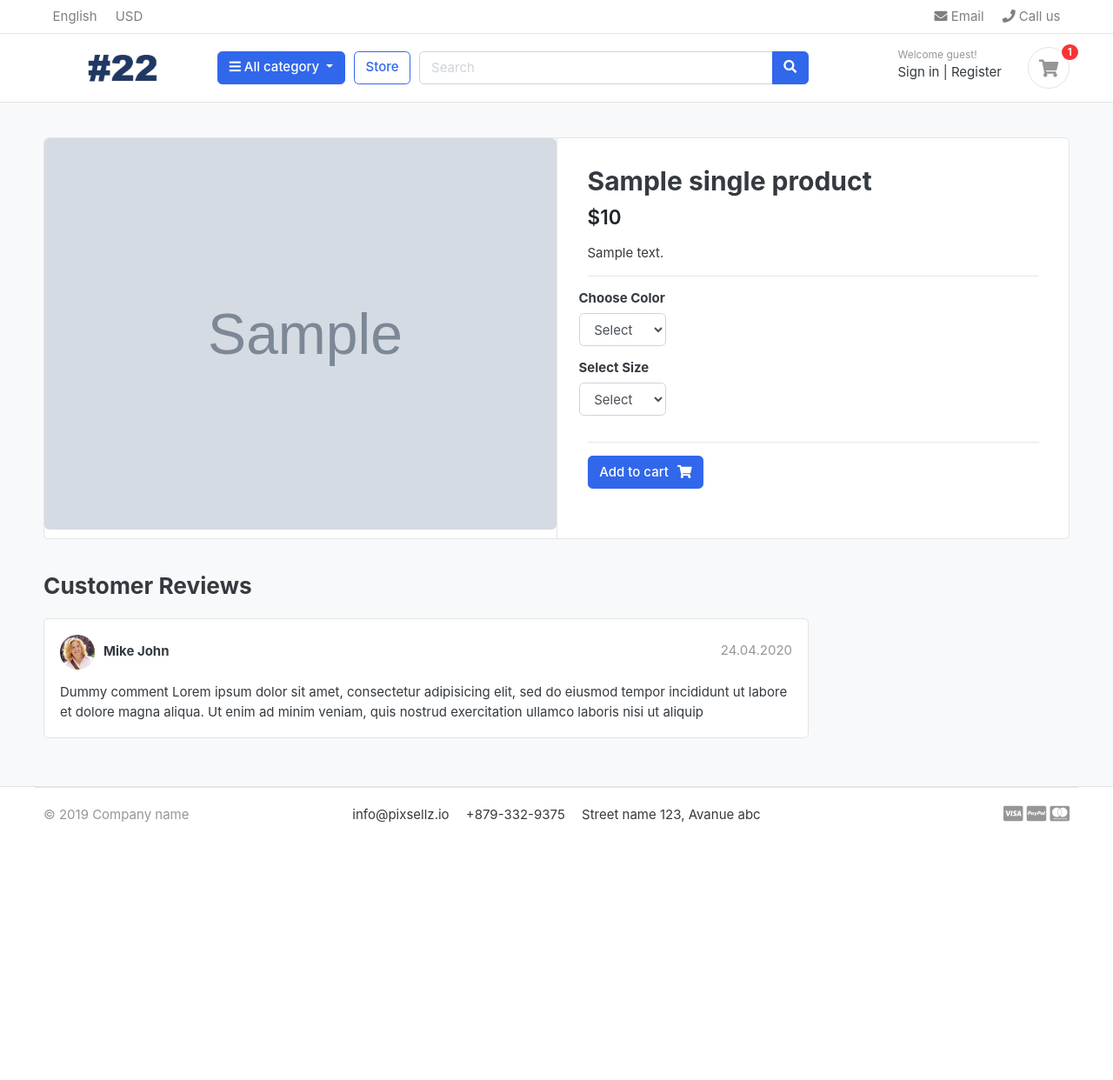
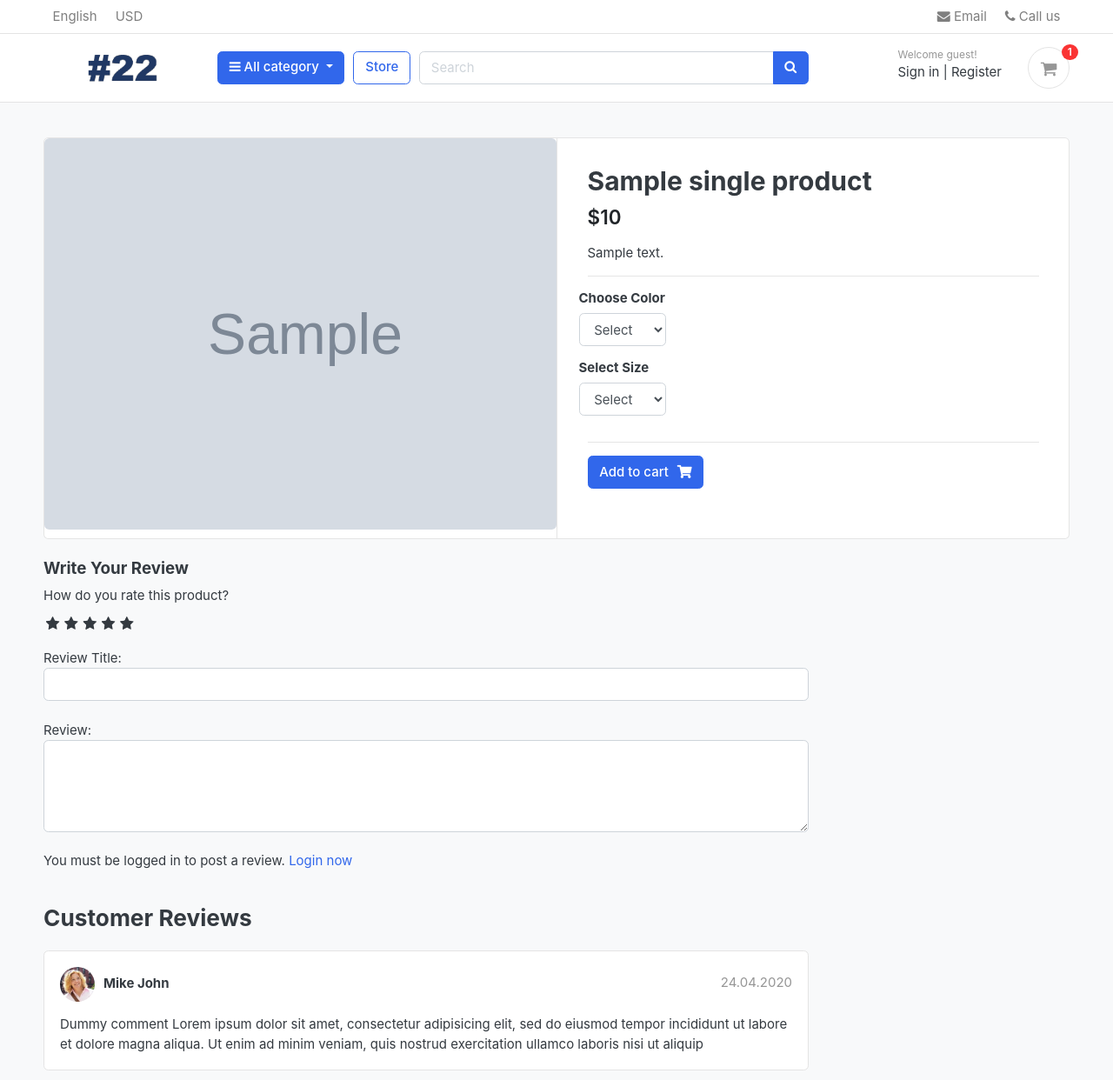
Before and after one commit to AbrahamYu/django-cart, a Django app: template templates/store/product_detail.html in a window 1280 px wide. Shown: the top 1242 px of the page at 87% size. Before the commit the page ends 946 px from the top, so only its background shows below. Run offline with Django 3.2, Linux system fonts and the light colour scheme; the template is opened without the code that fills it: most values are stand-ins (such as "Sample title", 1, 10 or a date in 2020); grey boxes marked "Sample" are stand-in pictures; some libraries are stand-ins or nearby versions; some web fonts are replaced.

Commit message:
multiple questions

```diff
--- a/accounts/views.py
+++ b/accounts/views.py
@@ -109,7 +109,6 @@ def login(request):
                             for item in cart_item:
                                 item.user = user
                                 item.save()
-
             except:
                 pass
 
@@ -118,9 +117,11 @@ def login(request):
             url = request.META.get('HTTP_REFERER')
             try:
                 query = requests.utils.urlparse(url).query
+                print("query",query)
                 params = dict(x.split('=') for x in query.split('&'))
                 if 'next' in params:
                     nextPage = params['next']
+                    print("try : next")
                     return redirect(nextPage)
 
             except :
@@ -128,6 +129,7 @@ def login(request):
         else:
             messages.error(request, 'Invalid login creadentials')
             return redirect('login')
+
     return render(request, 'accounts/login.html')
 
 @login_required(login_url = 'login')
--- /dev/null
+++ b/shop22/static/css/custom.css
@@ -0,0 +1,42 @@
+/* Hide Radio button*/
+.rate > input{
+    display: none;
+}
+
+.rate{
+    display: inline-block;
+    border: 0;
+}
+
+.rate > label{
+    float: right;
+}
+
+/* showing the stars*/
+.rate > label::before{
+    display: inline-block;
+    font-size: 1.1rem;
+    font-family: FontAwesome;
+    content: "\f005";
+    margin: 0;
+    padding: 0.3rem .2rem;
+    cursor: pointer;
+}
+
+/* Half star */
+.rate .half:before{
+    content: "\f089";
+    position: absolute;
+    padding-right: 0;
+}
+
+/* Click and hover */
+input:checked ~ label, label:hover ~ label{
+    color: #ffb503;
+}
+
+/* hover highrlight */
+input:checked + label:hover, input:checked ~ label:hover, input:checked ~ label:hover ~ label,
+label:hover ~ input:checked ~ label{
+    color: #cc9000;
+}
--- a/store/admin.py
+++ b/store/admin.py
@@ -1,5 +1,5 @@
 from django.contrib import admin
-from .models import Product, Variation
+from .models import Product, Variation, ReviewRating
 
 # Register your models here.
 
@@ -14,3 +14,4 @@ class VariationAdmin(admin.ModelAdmin):
 
 admin.site.register(Product, ProductAdmin)
 admin.site.register(Variation, VariationAdmin)
+admin.site.register(ReviewRating)
--- a/store/urls.py
+++ b/store/urls.py
@@ -6,5 +6,6 @@ urlpatterns = [
     path('category/<slug:category_slug>/', views.store, name='prodoct_by_category'),
     path('category/<slug:category_slug>/<slug:product_slug>/', views.product_detail, name='product_detail'),
     path('search/', views.search, name='search'),
+    path('submit_review/<int:product_id>/', views.submit_review, name='submit_review'),
 
 ]
--- a/templates/base.html
+++ b/templates/base.html
@@ -24,6 +24,10 @@
 <!-- custom style -->
 <link href="{% static 'css/ui.css' %}" rel="stylesheet" type="text/css"/>
 <link href="{% static 'css/responsive.css' %}" rel="stylesheet" media="only screen and (max-width: 1200px)" />
+
+<!--Review style-->
+<link href="{% static 'css/custom.css' %}" rel="stylesheet" type="text/css"/>
+<link rel="stylesheet" href="https://cdnjs.cloudflare.com/ajax/libs/font-awesome/4.7.0/css/font-awesome.min.css">
 
 <!-- custom javascript -->
 <script src="{% static 'js/script.js' %}" type="text/javascript"></script>
--- a/templates/store/product_detail.html
+++ b/templates/store/product_detail.html
@@ -1,4 +1,6 @@
-{% extends 'base.html' %} {% load static %} {% block content %}
+{% extends 'base.html' %}
+{% load static %}
+{% block content %}
 
 <section class="section-content padding-y bg">
   <div class="container">
@@ -82,6 +84,46 @@
 
     <div class="row">
       <div class="col-md-9">
+
+        <form action="{% url 'submit_review' single_product.id %}" method='POST'>
+          <!--Ratin Review-->
+          {% csrf_token %}
+          <h5>Write Your Review</h5>
+          <div>
+            <label>How do you rate this product?</label>
+            <br>
+            <div class="rate">
+              <input type="radio" name="rating" id="rating10" value="5" required /><label for="rating10" title="5"></label>
+              <input type="radio" name="rating" id="rating9" value="4.5" required /><label for="rating9" title="4.5" class="half"></label>
+              <input type="radio" name="rating" id="rating8" value="4" required /><label for="rating8" title="4"></label>
+              <input type="radio" name="rating" id="rating7" value="3.5" required /><label for="rating7" title="3.5" class="half"></label>
+              <input type="radio" name="rating" id="rating6" value="3" required /><label for="rating6" title="3"></label>
+              <input type="radio" name="rating" id="rating5" value="2.5" required /><label for="rating5" title="2.5" class="half"></label>
+              <input type="radio" name="rating" id="rating4" value="2" required /><label for="rating4" title="2"></label>
+              <input type="radio" name="rating" id="rating3" value="1.5" required /><label for="rating3" title="1.5"class="half"></label>
+              <input type="radio" name="rating" id="rating2" value="1" required /><label for="rating2" title="1"></label>
+              <input type="radio" name="rating" id="rating1" value="0.5" required /><label for="rating1" title="0.5" class="half"></label>
+            </div>
+            <br>
+            Review Title:
+            <input type="text" class="form-control" name="subject">
+            <br>
+            Review:
+            <textarea name="review" rows="4" class="form-control"></textarea>
+            <br>
+            {% if user.is_authenticated %}
+            <input type="submit" value="Submit Review" class="btn btn-primary">
+            {% else %}
+            <p>You must be logged in to post a review. <span><a href="{% url 'login' %}">Login now</a></span></p>
+
+            {% endif %}
+
+          </div>
+          {% include 'includes/alerts.html' %}
+
+        </form>
+        <br>
+        <!--Ratin Review end-->
         <header class="section-heading">
           <h3>Customer Reviews</h3>
         </header>
```
Also changed, not shown: orders/views.py (+8 -2 lines), shop22/settings.py (+18 -2 lines), static/css/custom.css (added, +24 -0 lines), store/forms.py (added, +7 -0 lines), store/models.py (+16 -0 lines), store/views.py (+29 -3 lines), templates/orders/order_complete.html (+25 -21 lines), store/migrations/0003_reviewrating.py (added), store/migrations/0004_rename_pruduct_reviewrating_product.py (added), 1 other file.
